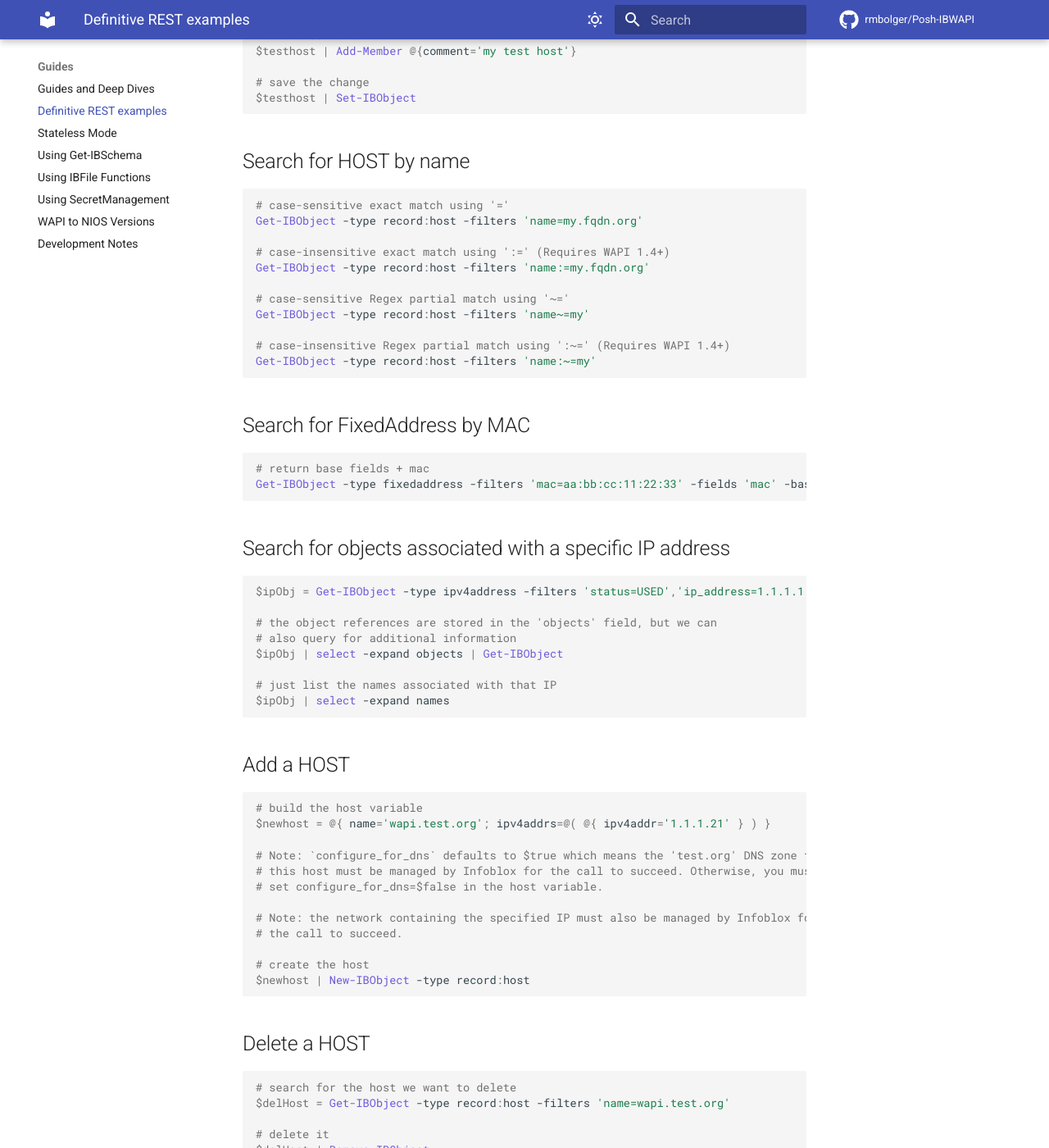
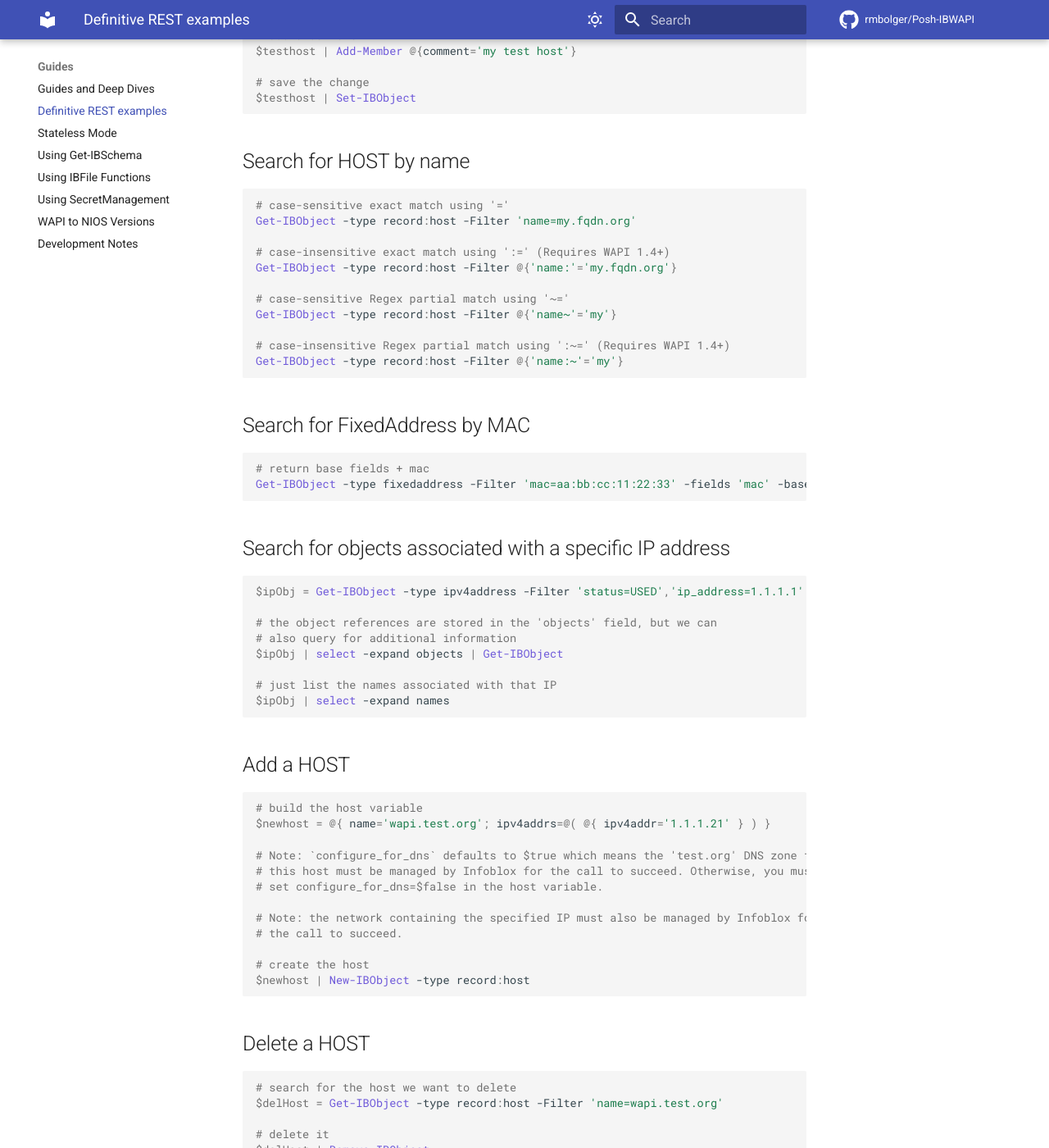
Before and after one commit to rmbolger/Posh-IBWAPI, an MkDocs documentation site: the page built from docs/Guides/Definitive-REST-Examples.md, in a window 1280 px wide and 1400 px high, scrolled down 2275 px. Shown: the whole window at 82% size. Built offline with MkDocs 1.6.1 and Material for MkDocs 9.7.7, drawn with Linux system fonts in a browser that asks for light colours; comment, search, counter and statistics services are not loaded; the version menu is left out; some of the changed text lies outside the part shown.

Commit message:
fixed doc refs that still referred to -Filters

````diff
--- a/docs/Guides/Definitive-REST-Examples.md
+++ b/docs/Guides/Definitive-REST-Examples.md
@@ -34,7 +34,7 @@ If you want to modify an object, you have to use a `Get-IBObject` to read it fir
 
 ```powershell
 # Get a specific host by name (case-insensitive)
-$testhost = Get-IBObject -type record:host -filters 'name:=test_host.test.com'
+$testhost = Get-IBObject -type record:host -Filter @{'name:'='test_host.test.com'}
 
 # $testhost looks like the following when converted to JSON
 {
@@ -88,29 +88,29 @@ $testhost | Set-IBObject
 
 ```powershell
 # case-sensitive exact match using '='
-Get-IBObject -type record:host -filters 'name=my.fqdn.org'
+Get-IBObject -type record:host -Filter 'name=my.fqdn.org'
 
 # case-insensitive exact match using ':=' (Requires WAPI 1.4+)
-Get-IBObject -type record:host -filters 'name:=my.fqdn.org'
+Get-IBObject -type record:host -Filter @{'name:'='my.fqdn.org'}
 
 # case-sensitive Regex partial match using '~='
-Get-IBObject -type record:host -filters 'name~=my'
+Get-IBObject -type record:host -Filter @{'name~'='my'}
 
 # case-insensitive Regex partial match using ':~=' (Requires WAPI 1.4+)
-Get-IBObject -type record:host -filters 'name:~=my'
+Get-IBObject -type record:host -Filter @{'name:~'='my'}
 ```
 
 ## Search for FixedAddress by MAC
 
 ```powershell
 # return base fields + mac
-Get-IBObject -type fixedaddress -filters 'mac=aa:bb:cc:11:22:33' -fields 'mac' -base
+Get-IBObject -type fixedaddress -Filter 'mac=aa:bb:cc:11:22:33' -fields 'mac' -base
 ```
 
 ## Search for objects associated with a specific IP address
 
 ```powershell
-$ipObj = Get-IBObject -type ipv4address -filters 'status=USED','ip_address=1.1.1.1'
+$ipObj = Get-IBObject -type ipv4address -Filter 'status=USED','ip_address=1.1.1.1'
 
 # the object references are stored in the 'objects' field, but we can
 # also query for additional information
@@ -141,7 +141,7 @@ $newhost | New-IBObject -type record:host
 
 ```powershell
 # search for the host we want to delete
-$delHost = Get-IBObject -type record:host -filters 'name=wapi.test.org'
+$delHost = Get-IBObject -type record:host -Filter 'name=wapi.test.org'
 
 # delete it
 $delHost | Remove-IBObject
@@ -238,7 +238,7 @@ New-IBObject -type fixedaddress -IBObject @{ipv4addr='1.1.1.21';mac='00:00:00:00
 ## Search for a subnet
 
 ```powershell
-$subnet = Get-IBObject -type network -filters 'network=1.1.1.0/24'
+$subnet = Get-IBObject -type network -Filter 'network=1.1.1.0/24'
 ```
 
 ## Get Next Available address from a subnet
@@ -264,20 +264,20 @@ $subnet | Invoke-IBFunction -name 'next_available_ip' -args @{num=5} | Select -e
 ## Get all the addresses (and records) in a subnet
 
 ```powershell
-Get-IBObject -type ipv4address -filters 'network=1.1.1.0/24'
+Get-IBObject -type ipv4address -Filter 'network=1.1.1.0/24'
 ```
 
 ## Get all the IP addresses in a given range
 
 ```powershell
-Get-IBObject -type ipv4address -filters 'ip_address>=1.1.1.1','ip_address<=1.1.1.10'
+Get-IBObject -type ipv4address -Filter 'ip_address>=1.1.1.1','ip_address<=1.1.1.10'
 ```
 
 ## Search for HOSTS by Extensible Attribute
 
 ```powershell
 # when filtering on EA, prepend '*' to the front of the EA name
-Get-IBObject -type record:host -filters '*Floor=3rd' -fields 'extattrs'
+Get-IBObject -type record:host -Filter '*Floor=3rd' -fields 'extattrs'
 ```
 
 ## Add extensible Attributes to an object
@@ -288,7 +288,7 @@ $myhost | Set-IBObject -template @{extattrs=@{Site=@{value='East'}}}
 
 # combine with the previous example to change all hosts on the
 # 3rd Floor to the 5th Floor
-Get-IBObject -type record:host -filters '*Floor=3rd' |
+Get-IBObject -type record:host -Filter '*Floor=3rd' |
   Set-IBObject -template @{extattrs=@{Floor=@{value='5th'}}}
 ```
 
@@ -296,7 +296,7 @@ Get-IBObject -type record:host -filters '*Floor=3rd' |
 
 ```powershell
 # get the existing definition
-$listdef = Get-IBObject -type extensibleattributedef -Filters 'name=MyList' -Fields 'list_values'
+$listdef = Get-IBObject -type extensibleattributedef -Filter 'name=MyList' -Fields 'list_values'
 
 # add a new item to the list
 $listdef.list_values += @{value='NewValue'}
@@ -319,7 +319,7 @@ $newhost | New-IBObject -type record:host
 ## Get all the aliases on a host
 
 ```powershell
-Get-IBObject -type record:host -filters 'name=wapialiased.test.org' -fields 'aliases' -base
+Get-IBObject -type record:host -Filter 'name=wapialiased.test.org' -fields 'aliases' -base
 ```
 
 ## Remove or modify aliases from a host
@@ -345,7 +345,7 @@ New-IBObject -type record:cname -IBObject $cname
 
 ```powershell
 # get a reference to the existing object
-$myCname = Get-IBObject -type record:cname -filters 'name=cname.test.org'
+$myCname = Get-IBObject -type record:cname -Filter 'name=cname.test.org'
 
 # delete it
 $myCname | Remove-IBObject
@@ -355,7 +355,7 @@ $myCname | Remove-IBObject
 
 ```powershell
 # get a reference to the existing object
-$myCname = Get-IBObject -type record:cname -filters 'name=cname.test.org'
+$myCname = Get-IBObject -type record:cname -Filter 'name=cname.test.org'
 
 # set a new canonical
 $myCname | Set-IBObject -template @{canonical='wapi-new.test.org'}
@@ -417,7 +417,7 @@ Set-IBObject -ref 'network/ZG5zLm5l...' -template $zoneAssoc
 Get-IBObject -ref 'network/ZG5zLm5l...' -fields 'zone_associations' -base
 
 # or not
-Get-IBObject -type network -filters 'network=45.0.46.0/24' -fields 'zone_associations' -base
+Get-IBObject -type network -Filter 'network=45.0.46.0/24' -fields 'zone_associations' -base
 ```
 
 ## Add a zone, of type forward
````
Also changed, not shown: README.md (+4 -4 lines), docs/Functions/Get-IBObject.md (+1 -1 lines), docs/index.md (+4 -4 lines), 1 other file.
